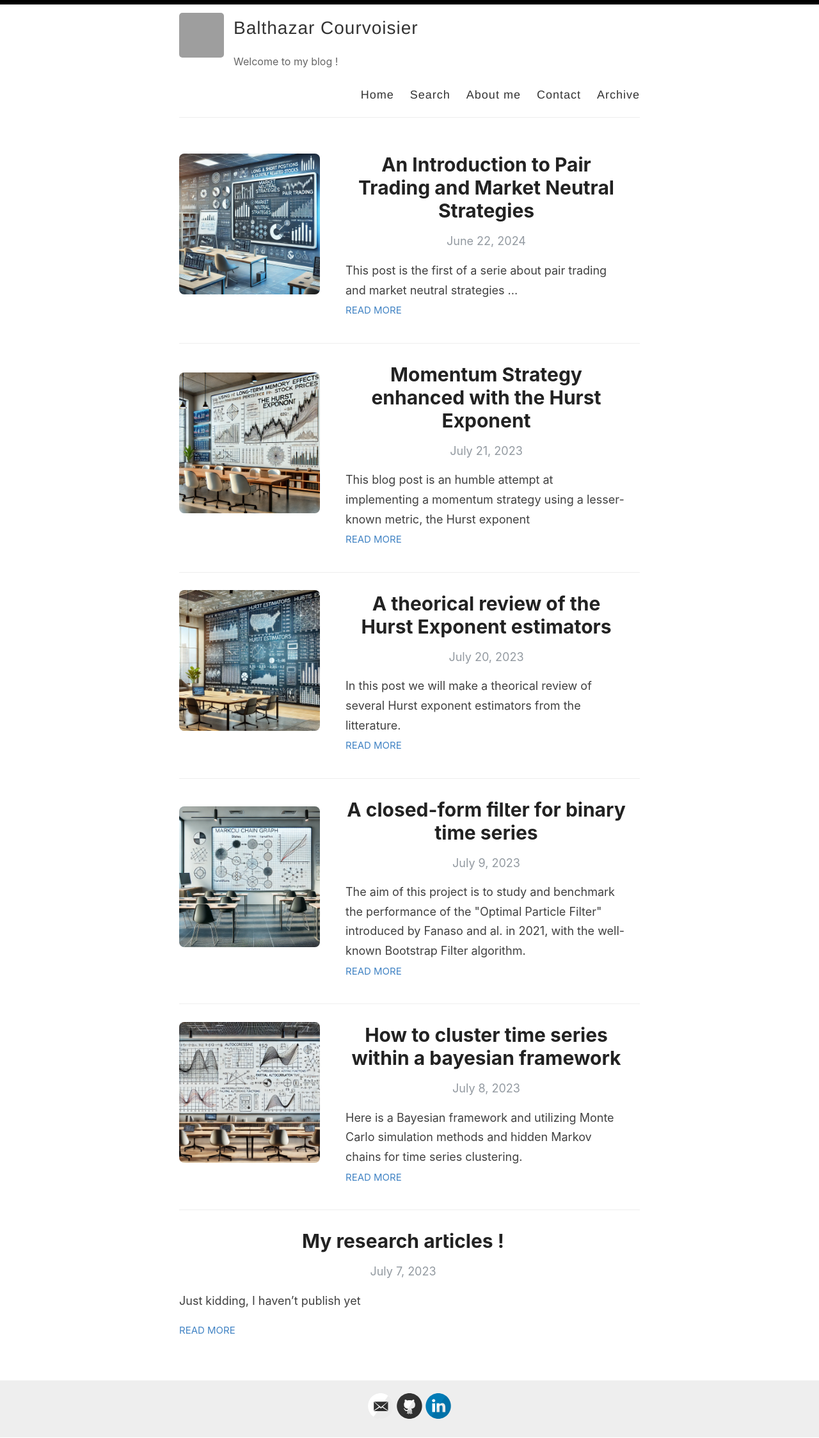
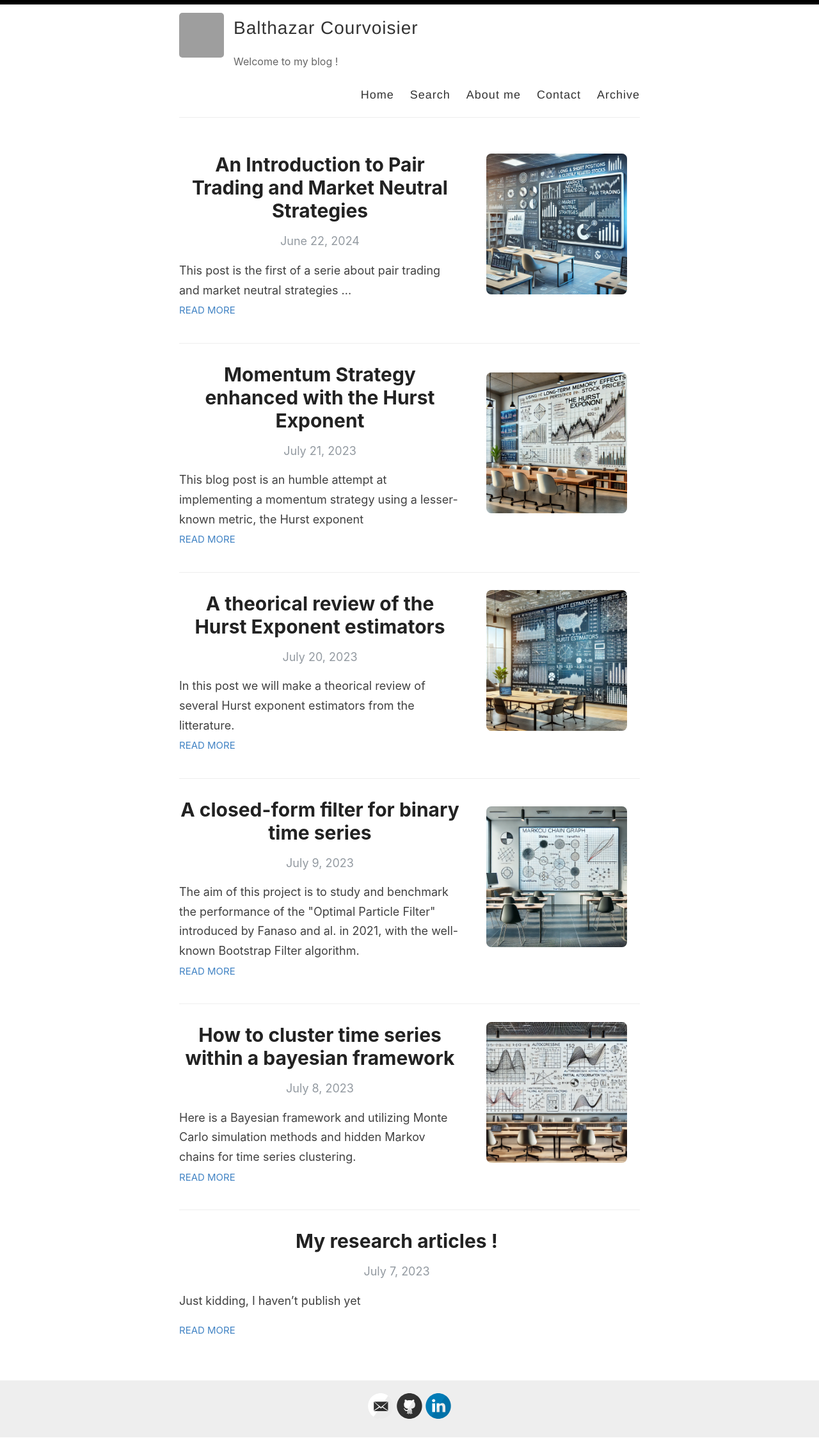
Before and after one commit to Zaltarba/blog, a Jekyll site: the page built from index.html, in a window 1280 px wide. Shown: the whole page at 64% size. Built offline with Jekyll 4.4.1, drawn with Linux system fonts in a browser that asks for light colours; the list of posts is cut into pages by our own code.

Commit message:
Update index.html

```diff
--- a/index.html
+++ b/index.html
@@ -5,13 +5,8 @@ layout: default
 <div class="posts">
   {% for post in paginator.posts %}
     {% unless post.hidden %}
-      <article class="post" style="display: flex; align-items: center;">
-        {% if post.image %}
-        <div class="post-image" style="flex: 1; margin-right: 20px;">
-          <img src="{{ site.baseurl }}{{ post.image }}" alt="{{ post.title | escape }}" style="width: 100%; height: auto;">
-        </div>
-        {% endif %}
-        <div class="content" style="flex: 2;">
+      <article class="post" style="display: flex; align-items: center; justify-content: space-between;">
+        <div class="content" style="flex: 2; margin-right: 20px;">
           <a href="{{ site.baseurl }}{{ post.url }}">
             <h1>{{ post.title }}</h1>
           </a>
@@ -21,6 +16,11 @@ layout: default
           </div>
           <a href="{{ site.baseurl }}{{ post.url }}" class="read-more">Read More</a>
         </div>
+        {% if post.image %}
+        <div class="post-image" style="flex: 1;">
+          <img src="{{ site.baseurl }}{{ post.image }}" alt="{{ post.title | escape }}" style="width: 100%; height: auto;">
+        </div>
+        {% endif %}
       </article>
     {% endunless %}
   {% endfor %}
```
